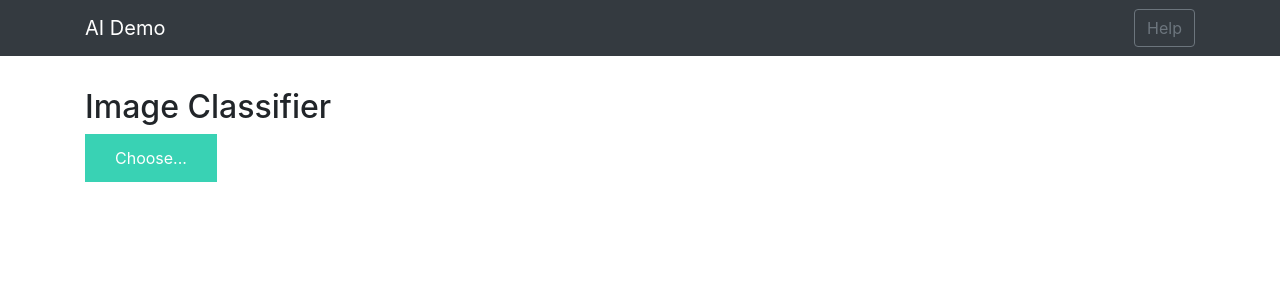
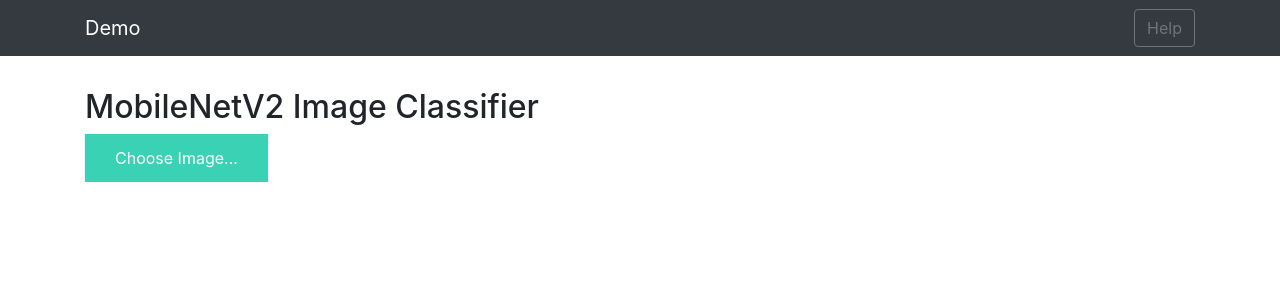
Before and after one commit to yuyaya-foifoi/MobileNetV2ImageClassifyApp, a Flask app: page / in a window 1280 px wide. Shown: the top 300 px of the page. Run offline with Flask 2, Linux system fonts and the light colour scheme; some libraries are stand-ins or nearby versions.

Commit message:
update model

```diff
--- a/app.py
+++ b/app.py
@@ -5,10 +5,10 @@ import os
 import glob
 import re
 import numpy as np
+import shutil
+import wikipedia
 
 # Keras
-from keras.applications.imagenet_utils import preprocess_input, decode_predictions
-from keras.models import load_model
 from keras.preprocessing import image
 
 # Flask utils
@@ -20,10 +20,11 @@ from gevent.pywsgi import WSGIServer
 app = Flask(__name__)
 
 # Model saved with Keras model.save()
-MODEL_PATH = 'models/kerasmobilenet.h5'
+MODEL_PATH = 'models/MobileNetV2.h5'
 
-from keras.applications.mobilenet import MobileNet
-model = MobileNet(input_shape=(224, 224,3), alpha=1.0, depth_multiplier=1, dropout=1e-3, include_top=True, weights=None, input_tensor=None, pooling=None, classes=1000)
+from keras.applications import MobileNetV2
+from keras.applications.mobilenet_v2 import preprocess_input, decode_predictions
+model = MobileNetV2(input_shape=(224, 224,3), alpha=1.0, include_top=True, weights=None, input_tensor=None, pooling=None, classes=1000)
 model.load_weights(MODEL_PATH)
 
 print('Model loaded. Check http://127.0.0.1:5000/')
@@ -34,12 +35,8 @@ def model_predict(img_path, model):
 
     # Preprocessing the image
     x = image.img_to_array(img)
-    # x = np.true_divide(x, 255)
     x = np.expand_dims(x, axis=0)
-
-    # Be careful how your trained model deals with the input
-    # otherwise, it won't make correct prediction!
-    x = preprocess_input(x, mode='caffe')
+    x = preprocess_input(x)
 
     preds = model.predict(x)
     return preds
@@ -57,8 +54,6 @@ def upload():
         # Get the file from post request
         f = request.files['file']
 
-        print(f)
-
         # Save the file to ./uploads
         basepath = os.path.dirname(__file__)
         file_path = os.path.join(
@@ -67,18 +62,21 @@ def upload():
 
         # Make prediction
         preds = model_predict(file_path, model)
-
-        # Process your result for human
-        # pred_class = preds.argmax(axis=-1)            # Simple argmax
         pred_class = decode_predictions(preds, top=5)   # ImageNet Decode
-        result = str(pred_class[0][0][1])               # Convert to string
-        print(pred_class)
-        print(pred_class[0][0][1])
         results = []
         for i in [0, 1, 2, 3, 4]:
             results.append(str(pred_class[0][i][1]))
+            results.append(' : ')
+            results.append(str(pred_class[0][i][2]))
+            results.append(' , ')
 
-        return ", " .join(results)
+            if i == 0:
+                wiki_content = wikipedia.page(wikipedia.search(str(pred_class[0][i][1])[0])).content
+                results.append('{'+'Description of : '+ pred_class[0][i][1] + ',' + wiki_content[0:wiki_content.find(".")]+'}')
+
+        os.remove(file_path)
+
+        return " " .join(results)
     return None
 
 
--- a/templates/base.html
+++ b/templates/base.html
@@ -4,7 +4,7 @@
     <meta charset="UTF-8">
     <meta name="viewport" content="width=device-width, initial-scale=1.0">
     <meta http-equiv="X-UA-Compatible" content="ie=edge">
-    <title>AI Demo</title>
+    <title>Demo</title>
     <link href="https://cdn.bootcss.com/bootstrap/4.0.0/css/bootstrap.min.css" rel="stylesheet">
     <script src="https://cdn.bootcss.com/popper.js/1.12.9/umd/popper.min.js"></script>
     <script src="https://cdn.bootcss.com/jquery/3.3.1/jquery.min.js"></script>
@@ -15,7 +15,7 @@
 <body>
     <nav class="navbar navbar-dark bg-dark">
         <div class="container">
-            <a class="navbar-brand" href="#">AI Demo</a>
+            <a class="navbar-brand" href="#">Demo</a>
             <button class="btn btn-outline-secondary my-2 my-sm-0" type="submit">Help</button>
         </div>
     </nav>
--- a/templates/index.html
+++ b/templates/index.html
@@ -1,11 +1,11 @@
 {% extends "base.html" %} {% block content %}
 
-<h2>Image Classifier</h2>
+<h2>MobileNetV2 Image Classifier</h2>
 
 <div>
     <form id="upload-file" method="post" enctype="multipart/form-data">
         <label for="imageUpload" class="upload-label">
-            Choose...
+            Choose Image...
         </label>
         <input type="file" name="file" id="imageUpload" accept=".png, .jpg, .jpeg">
     </form>
```
Also changed, not shown: 1 other file.
